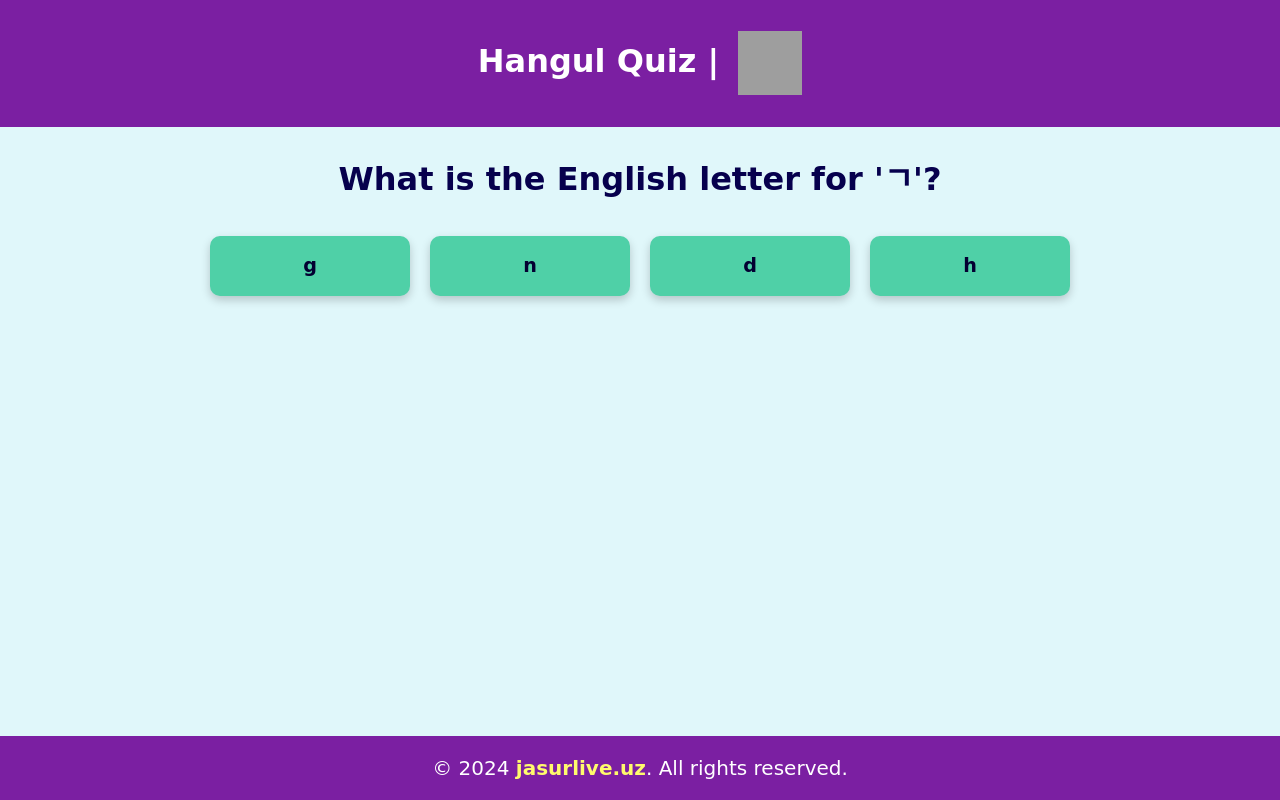
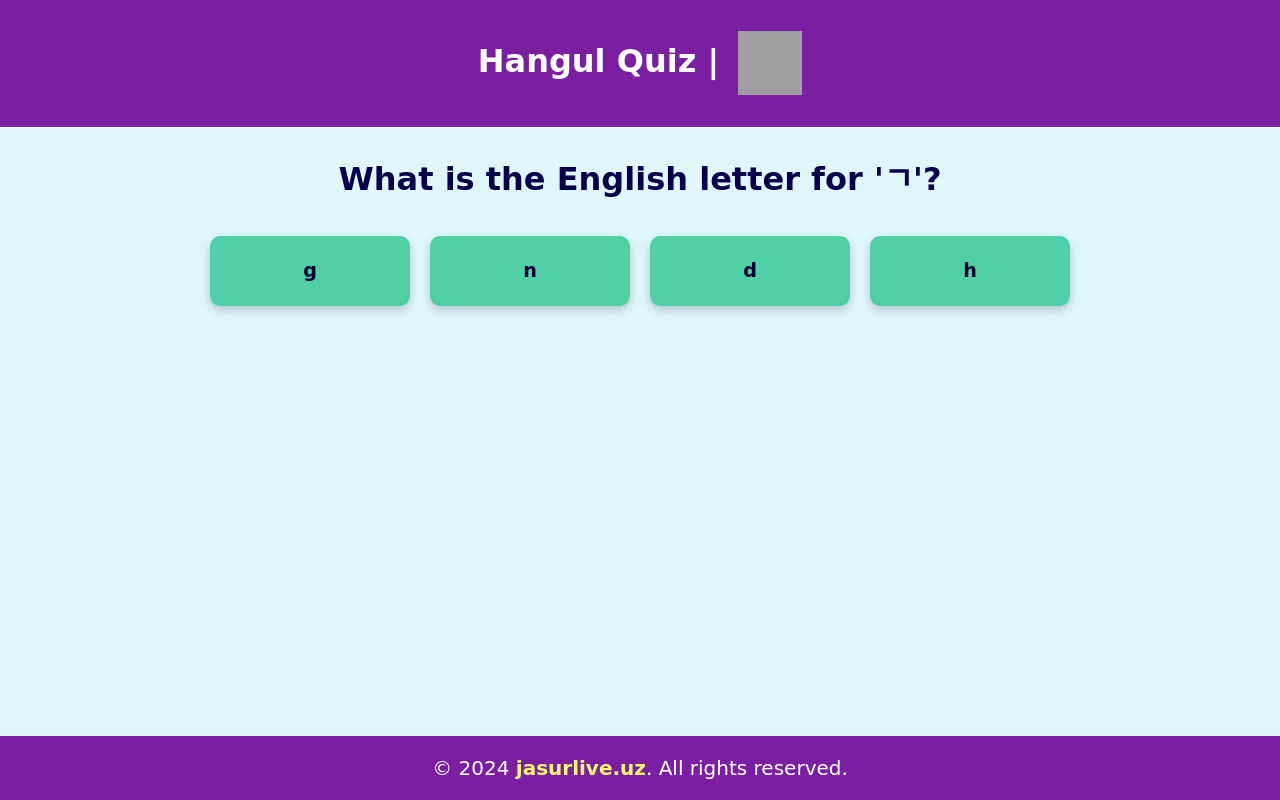
Before and after one commit to jasurgraduate/Hangul, a React (Create React App) app: page / in a window 1280 px wide. Built offline with nearby package versions, Linux system fonts and the light colour scheme; grey boxes are pictures that could not be loaded.

Commit message:
new features :)

```diff
--- a/src/App.css
+++ b/src/App.css
@@ -181,7 +181,7 @@ a:active {
   /* Full width for mobile */
   width: 200px;
   /* Max width for button */
-  height: 60px;
+  height: 70px;
   /* Adjusted height for button */
   font-family: 'Comic Sans MS', sans-serif;
   font-weight: bold;
```
